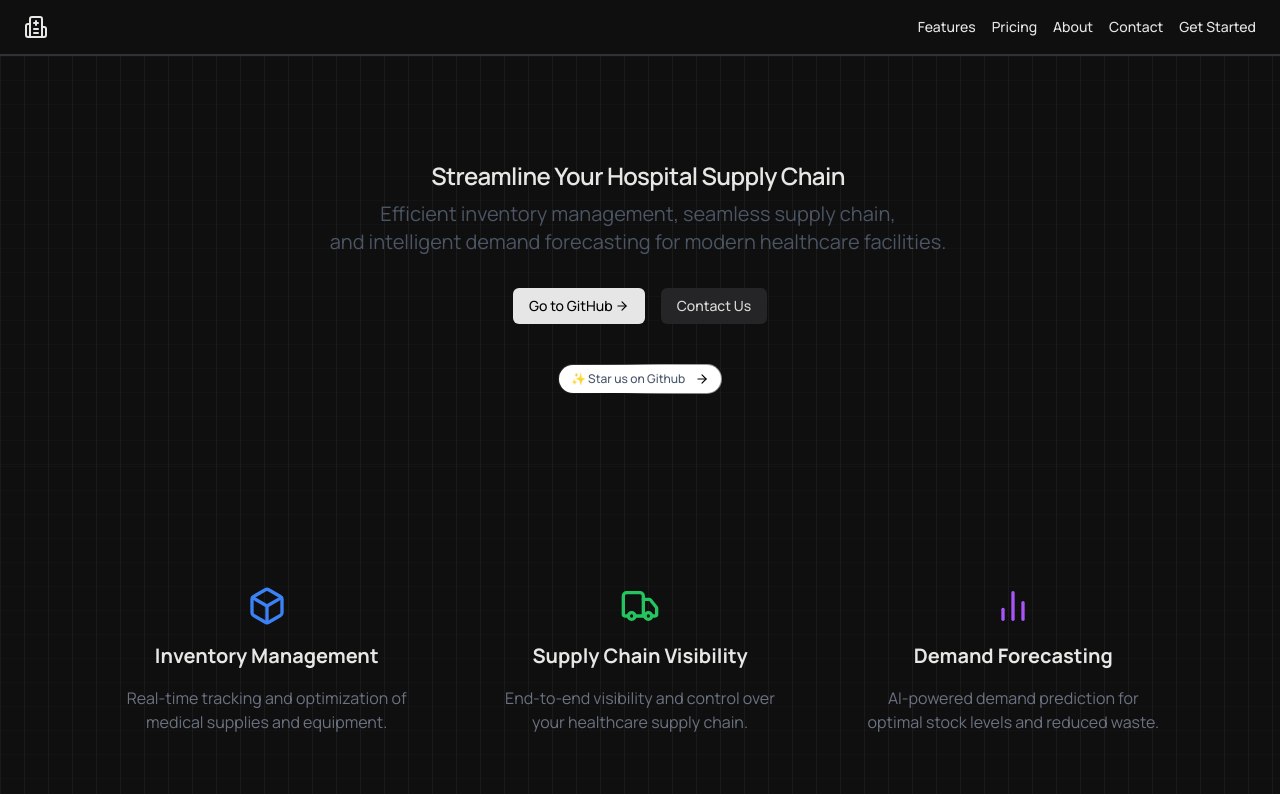
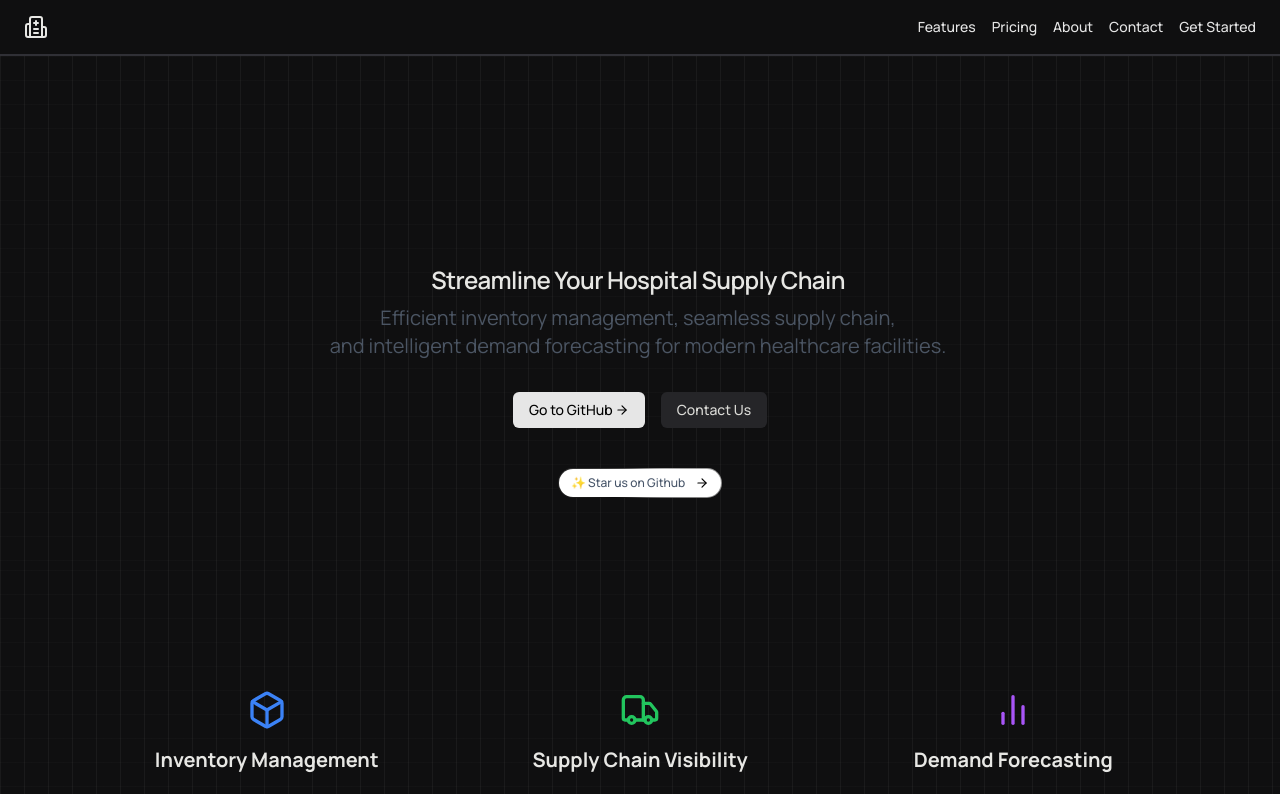
Before and after one commit to MediNexus-SIH/web-app, a Next.js app: page / in a window 1280 px wide. Shown: the top 794 px of the page. Built offline with nearby package versions, Linux system fonts and the light colour scheme.

Commit message:
fixed dynamic title ui bug

```diff
--- a/src/components/TypeWriterTitle.tsx
+++ b/src/components/TypeWriterTitle.tsx
@@ -38,7 +38,8 @@ export default function TypewriterTitle() {
   }, [blink]);
 
   return (
-    <div className="min-h-[3rem] flex items-center justify-center">
+    <div className="h-[10rem] flex items-center justify-center">
+      {/* Setting min-h to ensure consistent height */}
       <AnimatePresence mode="wait">
         <motion.h1
           key={words[index]}
@@ -49,11 +50,7 @@ export default function TypewriterTitle() {
           className="p-5 text-6xl font-bold mb-4 bg-clip-text text-transparent bg-gradient-to-r from-[#b873339c] via-[#c0c0c0] to-[#c0c0c0] dark:from-[#6e3b0c76] dark:via-[#c0c0c0] dark:to-[#c0c0c0]"
         >
           {words[index].substring(0, subIndex)}
-          <span className="cursor">
-            {" "}
-            {/* Ensures cursor renders correctly */}
-            {blink ? "|" : " "}
-          </span>
+          <span className="cursor">{blink ? "|" : " "}</span>
         </motion.h1>
       </AnimatePresence>
     </div>
```
